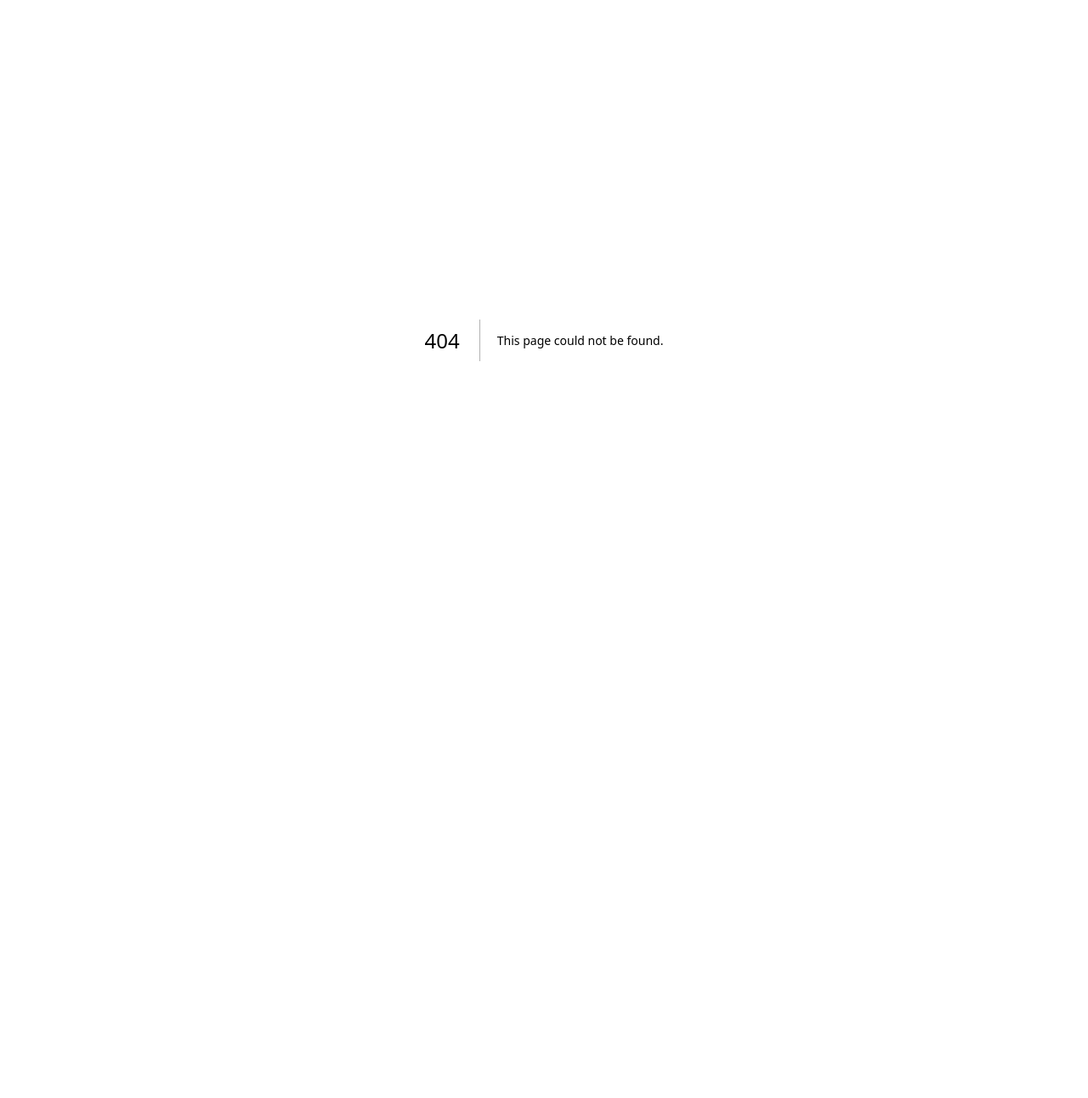
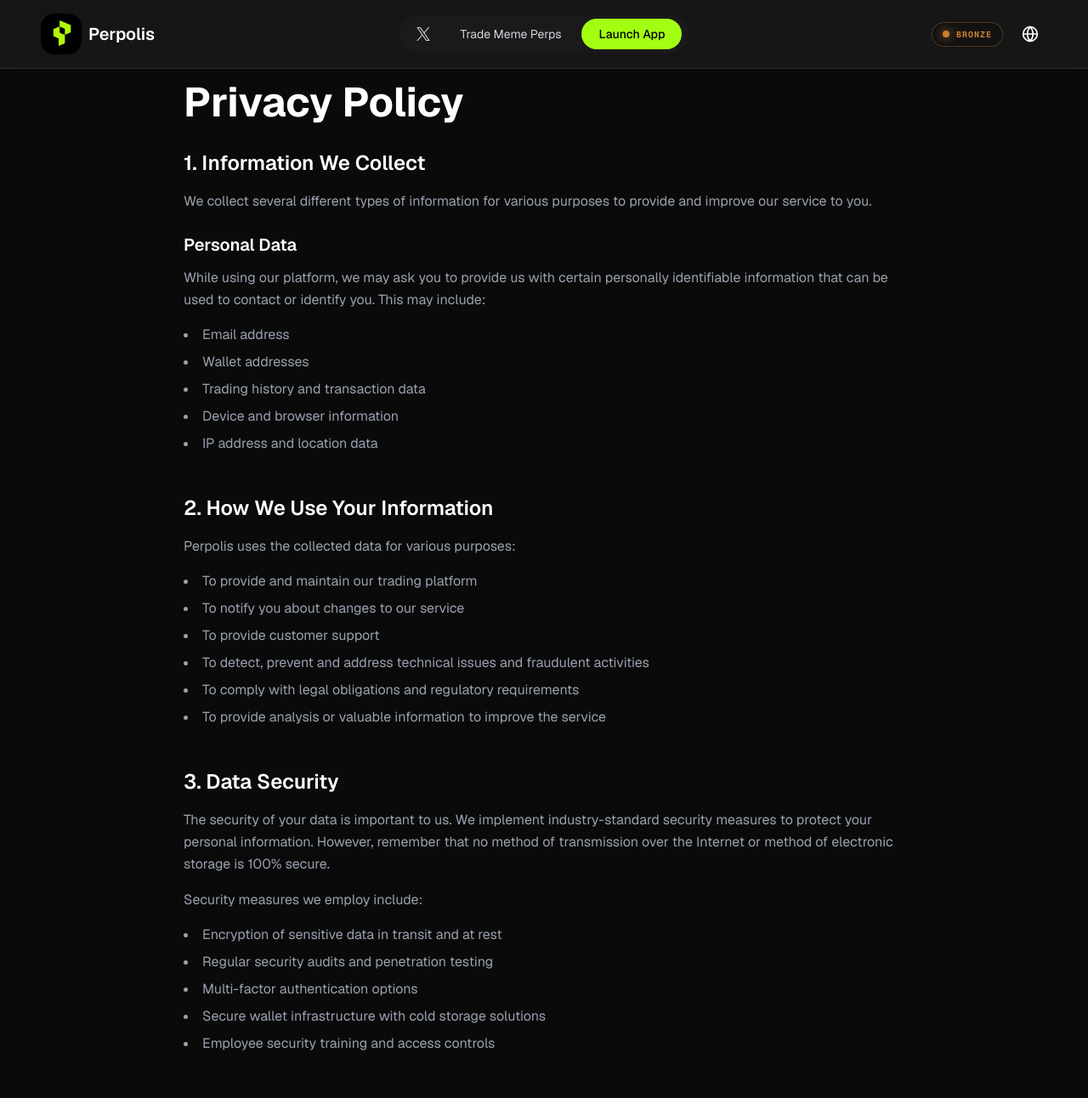
Before and after one commit to Perpolis/perpolis, a Next.js app: page /privacy in a window 1280 px wide. Before the commit this address had no page. Shown: the top 1292 px of the page at 85% size. Before the commit the page ends 800 px from the top, so only its background shows below. Built offline with nearby package versions, Linux system fonts and the light colour scheme.

Commit message:
fix: tp/sl watcher filter by current symbol

```diff
--- /dev/null
+++ b/app/privacy/page.tsx
@@ -0,0 +1,146 @@
+"use client"
+
+import { Header } from "@/components/header"
+import { Footer } from "@/components/footer"
+import { useLanguage } from "@/lib/language-context"
+
+export default function PrivacyPage() {
+  const { t } = useLanguage()
+
+  return (
+    <main className="min-h-screen bg-[#0a0a0a]">
+      <Header />
+
+      <div className="pt-24 pb-16">
+        <div className="container mx-auto px-6 max-w-4xl">
+          <h1 className="text-4xl md:text-5xl font-bold text-white mb-8">{t("privacyTitle")}</h1>
+
+          <div className="prose prose-invert max-w-none">
+            <section className="mb-12">
+              <h2 className="text-2xl font-semibold text-white mb-4">{t("privacyCollection")}</h2>
+              <p className="text-gray-400 leading-relaxed mb-4">
+                {t("privacyCollectionText")}
+              </p>
+              <h3 className="text-xl font-semibold text-white mb-3 mt-6">{t("privacyPersonalData")}</h3>
+              <p className="text-gray-400 leading-relaxed mb-4">
+                {t("privacyPersonalDataText")}
+              </p>
+              <ul className="list-disc list-inside text-gray-400 space-y-2 mb-4">
+                <li>{t("privacyDataList1")}</li>
+                <li>{t("privacyDataList2")}</li>
+                <li>{t("privacyDataList3")}</li>
+                <li>{t("privacyDataList4")}</li>
+                <li>{t("privacyDataList5")}</li>
+              </ul>
+            </section>
+
+            <section className="mb-12">
+              <h2 className="text-2xl font-semibold text-white mb-4">{t("privacyUsage")}</h2>
+              <p className="text-gray-400 leading-relaxed mb-4">{t("privacyUsageText")}</p>
+              <ul className="list-disc list-inside text-gray-400 space-y-2 mb-4">
+                <li>{t("privacyUsageList1")}</li>
+                <li>{t("privacyUsageList2")}</li>
+                <li>{t("privacyUsageList3")}</li>
+                <li>{t("privacyUsageList4")}</li>
+                <li>{t("privacyUsageList5")}</li>
+                <li>{t("privacyUsageList6")}</li>
+              </ul>
+            </section>
+
+            <section className="mb-12">
+              <h2 className="text-2xl font-semibold text-white mb-4">{t("privacySecurity")}</h2>
+              <p className="text-gray-400 leading-relaxed mb-4">
+                {t("privacySecurityText1")}
+              </p>
+              <p className="text-gray-400 leading-relaxed mb-4">{t("privacySecurityText2")}</p>
+              <ul className="list-disc list-inside text-gray-400 space-y-2 mb-4">
+                <li>{t("privacySecurityList1")}</li>
+                <li>{t("privacySecurityList2")}</li>
+                <li>{t("privacySecurityList3")}</li>
+                <li>{t("privacySecurityList4")}</li>
+                <li>{t("privacySecurityList5")}</li>
+              </ul>
+            </section>
+
+            <section className="mb-12">
+              <h2 className="text-2xl font-semibold text-white mb-4">{t("privacyCookies")}</h2>
+              <p className="text-gray-400 leading-relaxed mb-4">
+                {t("privacyCookiesText1")}
+              </p>
+              <p className="text-gray-400 leading-relaxed mb-4">
+                {t("privacyCookiesText2")}
+              </p>
+            </section>
+
+            <section className="mb-12">
+              <h2 className="text-2xl font-semibold text-white mb-4">{t("privacyThirdParty")}</h2>
+              <p className="text-gray-400 leading-relaxed mb-4">
+                {t("privacyThirdPartyText1")}
+              </p>
+              <p className="text-gray-400 leading-relaxed mb-4">
+                {t("privacyThirdPartyText2")}
+              </p>
+            </section>
+
+            <section className="mb-12">
+              <h2 className="text-2xl font-semibold text-white mb-4">{t("privacyRetention")}</h2>
+              <p className="text-gray-400 leading-relaxed mb-4">
+                {t("privacyRetentionText")}
+              </p>
+            </section>
+
+            <section className="mb-12">
+              <h2 className="text-2xl font-semibold text-white mb-4">{t("privacyRights")}</h2>
+              <p className="text-gray-400 leading-relaxed mb-4">
+                {t("privacyRightsText")}
+              </p>
+              <ul className="list-disc list-inside text-gray-400 space-y-2 mb-4">
+                <li>{t("privacyRightsList1")}</li>
+                <li>{t("privacyRightsList2")}</li>
+                <li>{t("privacyRightsList3")}</li>
+                <li>{t("privacyRightsList4")}</li>
+                <li>{t("privacyRightsList5")}</li>
+                <li>{t("privacyRightsList6")}</li>
+              </ul>
+            </section>
+
+            <section className="mb-12">
+              <h2 className="text-2xl font-semibold text-white mb-4">{t("privacyTransfers")}</h2>
+              <p className="text-gray-400 leading-relaxed mb-4">
+                {t("privacyTransfersText")}
+              </p>
+            </section>
+
+            <section className="mb-12">
+              <h2 className="text-2xl font-semibold text-white mb-4">{t("privacyChildren")}</h2>
+              <p className="text-gray-400 leading-relaxed mb-4">
+                {t("privacyChildrenText")}
+              </p>
+            </section>
+
+            <section className="mb-12">
+              <h2 className="text-2xl font-semibold text-white mb-4">{t("privacyChanges")}</h2>
+              <p className="text-gray-400 leading-relaxed mb-4">
+                {t("privacyChangesText1")}
+              </p>
+              <p className="text-gray-400 leading-relaxed mb-4">
+                {t("privacyChangesText2")}
+              </p>
+            </section>
+
+            <section className="mb-12">
+              <h2 className="text-2xl font-semibold text-white mb-4">{t("privacyContactTitle")}</h2>
+              <p className="text-gray-400 leading-relaxed mb-4">
+                {t("privacyContactText")}
+              </p>
+            </section>
+
+            <p className="text-gray-500 text-sm mt-12">{t("lastUpdated")}</p>
+          </div>
+        </div>
+      </div>
+
+      <Footer />
+    </main>
+  )
+}
```
